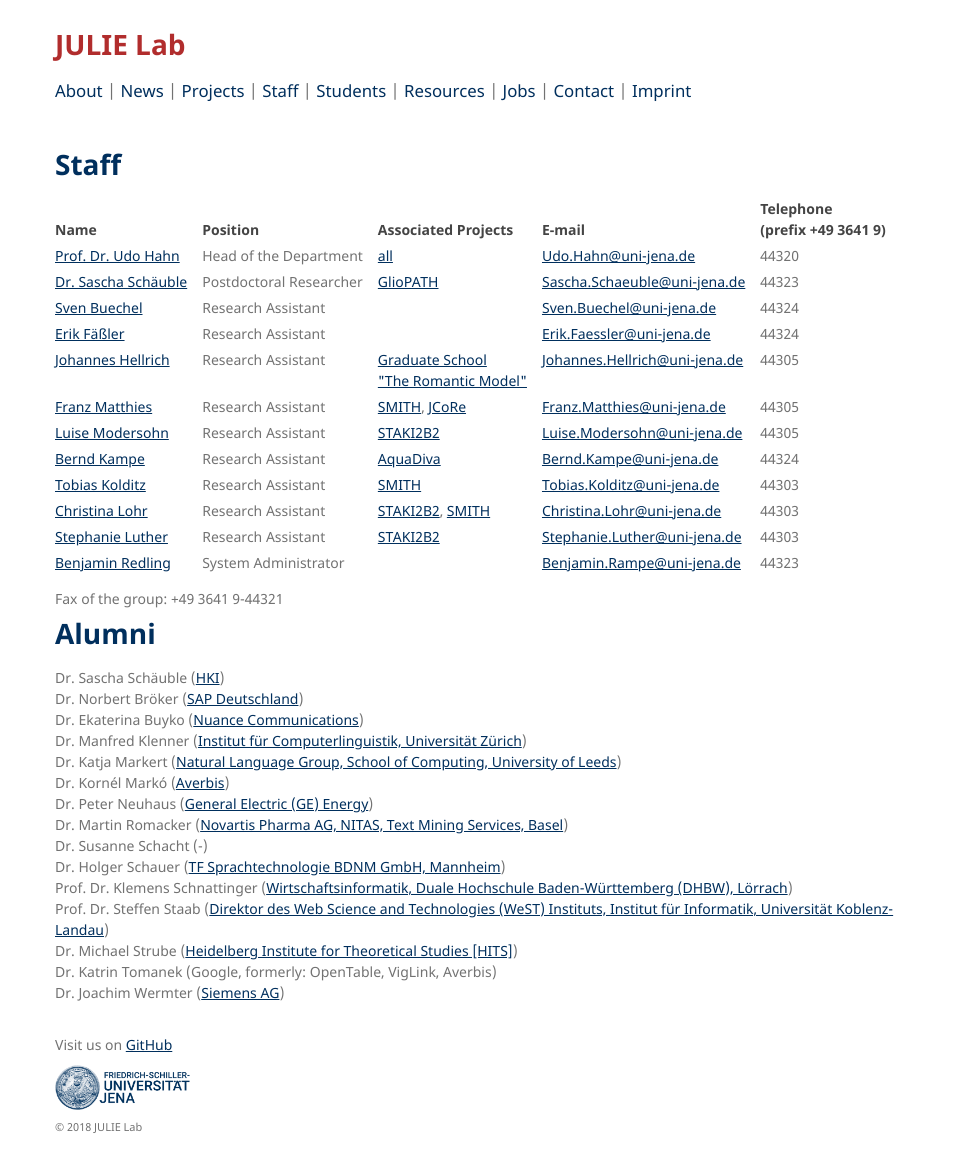
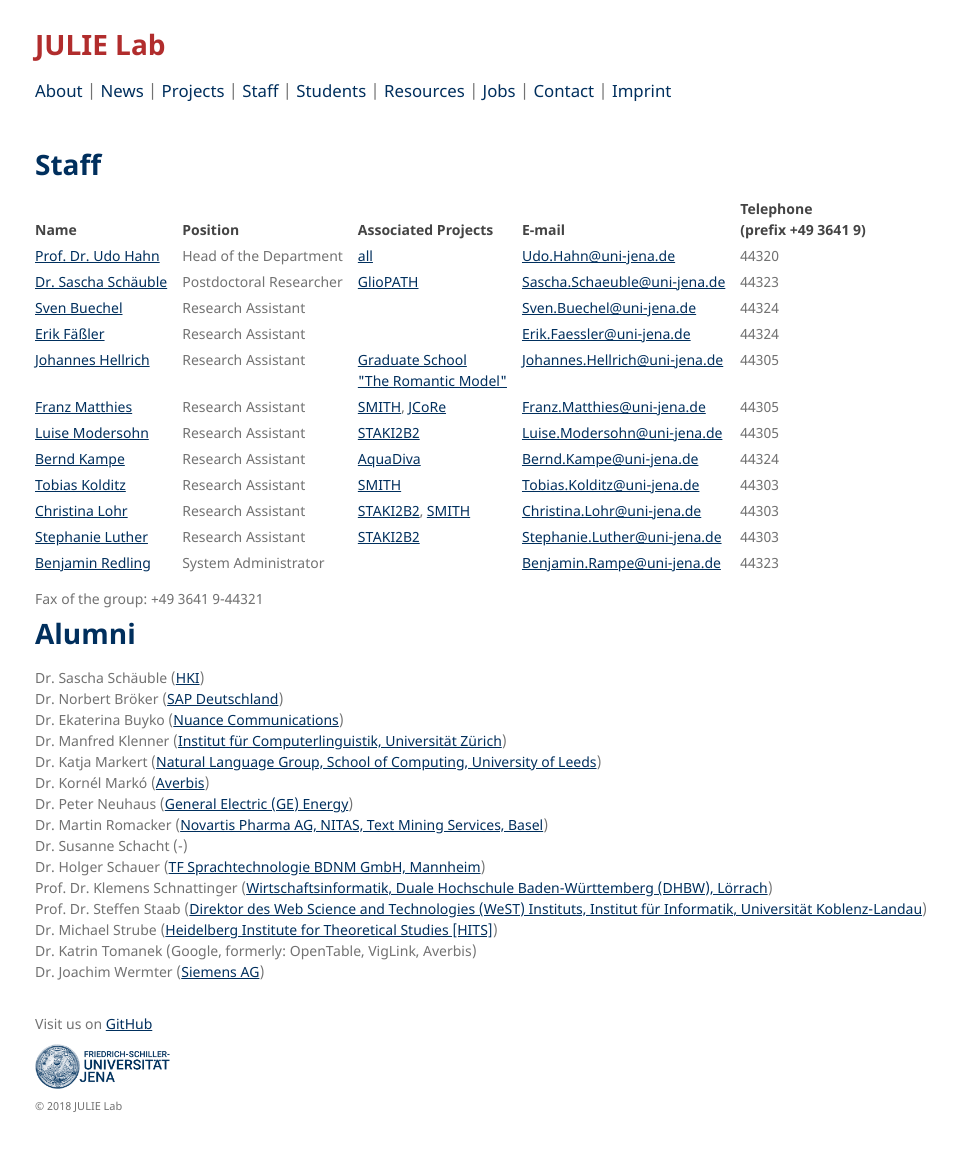
Before and after one commit to JULIELab/JULIELab.github.io, a Jekyll site: the page built from Staff.md, in a window 1280 px wide and 1166 px high. Shown: the whole window, without its empty margins (165-1122 px from the left). Built offline with Jekyll 4.4.1, drawn with Linux system fonts in a browser that asks for light colours; our own code applies the rules of GitHub Pages for plain Markdown files.

Commit message:
Update staff_tab.html

```diff
--- a/_layouts/staff_tab.html
+++ b/_layouts/staff_tab.html
@@ -24,7 +24,7 @@
     width: 100%;
   }
   .wrapper1 {
-    width:860px;
+    width:900px;
     margin:0 auto;
   }
   navi {
@@ -42,7 +42,7 @@
     position:static;
     float:middle;
     top:20px;
-    width:860px;
+    width:900px;
     padding-top:90px;
     padding-bottom:20px;
   }
```
